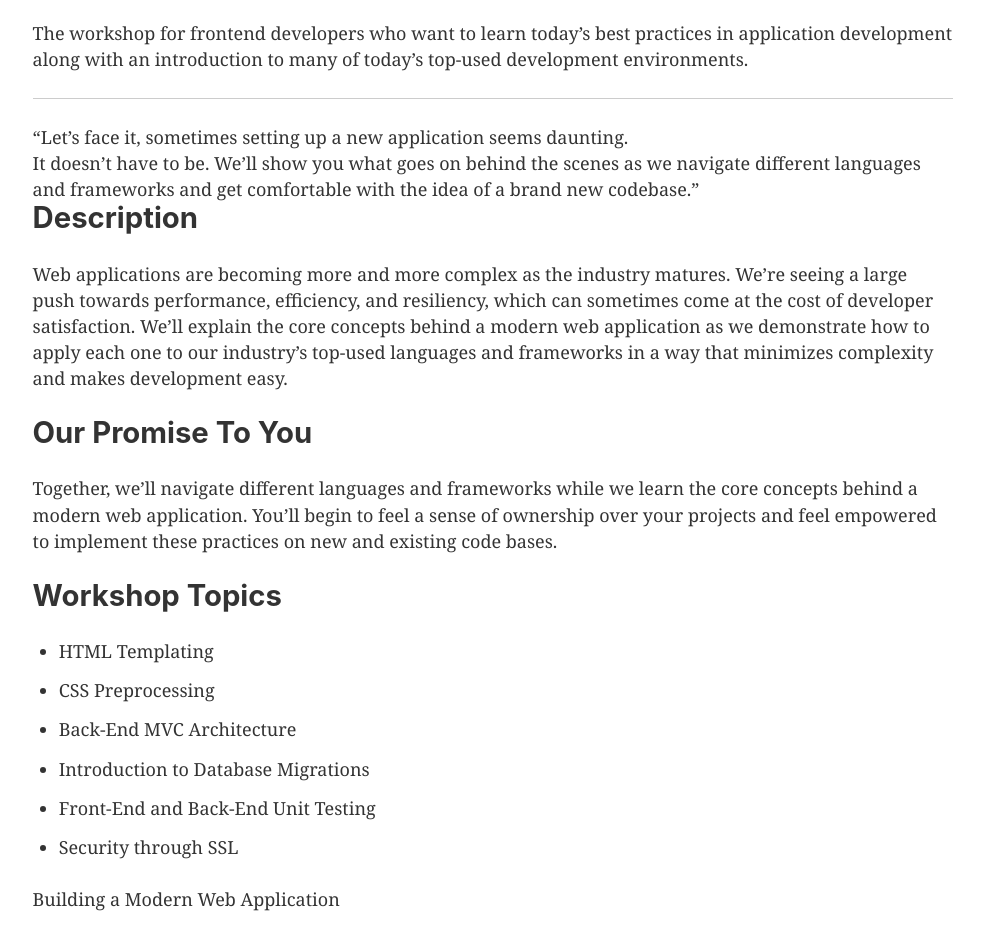
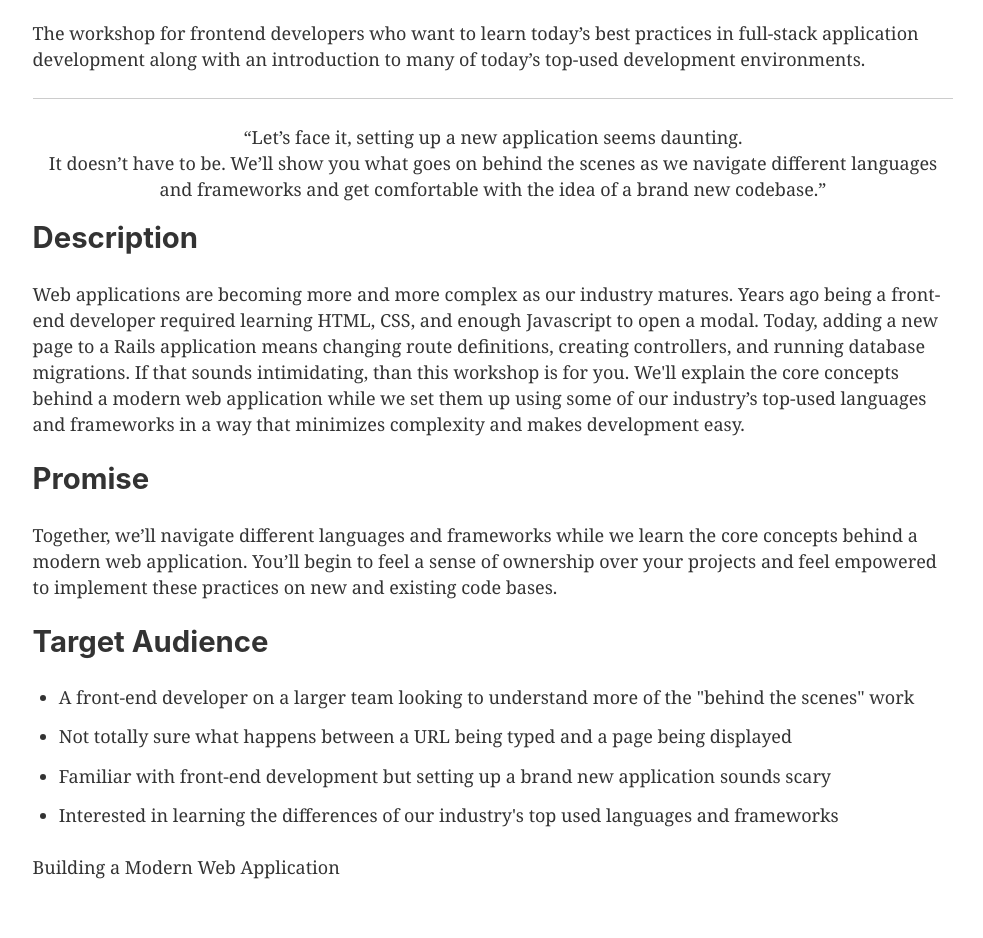
Before and after one commit to sparkbox/modern-web-application-site, a Gatsby site: page /workshop in a window 1280 px wide. Shown: the part 500-1438 px from the top of the page, without its empty margins (147-1130 px from the left). After the commit the page ends 1406 px from the top, so only its background shows below. Built offline with nearby package versions, Linux system fonts and the light colour scheme; Gatsby itself is replaced by a stand-in of ours.

Commit message:
refactor(workshop): to be more focused on front-end developers

```diff
--- a/src/pages/workshop.js
+++ b/src/pages/workshop.js
@@ -7,25 +7,23 @@ const WorkshopPage = () => (
   <Layout>
     <SEO title="Workshop" keywords={[`modern web application`, `tutorial`]} />
     <h1>Workshop</h1>
-    <p>The workshop for frontend developers who want to learn today’s best practices in application development along with an introduction to many of today’s top-used development environments.</p>
+    <p>The workshop for frontend developers who want to learn today’s best practices in full-stack application development along with an introduction to many of today’s top-used development environments.</p>
     <hr />
 
-    <q>Let’s face it, sometimes setting up a new application seems daunting. <br />It doesn’t have to be. We’ll show you what goes on behind the scenes as we navigate different languages and frameworks and get comfortable with the idea of a brand new codebase.</q>
+    <q style={{textAlign: 'center', display: 'block', marginBottom: '20px'}}>Let’s face it, setting up a new application seems daunting. <br />It doesn’t have to be. We’ll show you what goes on behind the scenes as we navigate different languages and frameworks and get comfortable with the idea of a brand new codebase.</q>
 
     <h2>Description</h2>
-    <p>Web applications are becoming more and more complex as the industry matures. We’re seeing a large push towards performance, efficiency, and resiliency, which can sometimes come at the cost of developer satisfaction. We’ll explain the core concepts behind a modern web application as we demonstrate how to apply each one to our industry’s top-used languages and frameworks in a way that minimizes complexity and makes development easy.</p>
+    <p>Web applications are becoming more and more complex as our industry matures. Years ago being a front-end developer required learning HTML, CSS, and enough Javascript to open a modal. Today, adding a new page to a Rails application means changing route definitions, creating controllers, and running database migrations. If that sounds intimidating, than this workshop is for you. We'll explain the core concepts behind a modern web application while we set them up using some of our industry’s top-used languages and frameworks in a way that minimizes complexity and makes development easy.</p>
 
-    <h2>Our Promise To You</h2>
+    <h2>Promise</h2>
     <p>Together, we’ll navigate different languages and frameworks while we learn the core concepts behind a modern web application. You’ll begin to feel a sense of ownership over your projects and feel empowered to implement these practices on new and existing code bases.</p>
 
-    <h2>Workshop Topics</h2>
+    <h2>Target Audience</h2>
     <ul>
-      <li>HTML Templating</li>
-      <li>CSS Preprocessing</li>
-      <li>Back-End MVC Architecture</li>
-      <li>Introduction to Database Migrations</li>
-      <li>Front-End and Back-End Unit Testing</li>
-      <li>Security through SSL</li>
+      <li>A front-end developer on a larger team looking to understand more of the "behind the scenes" work</li>
+      <li>Not totally sure what happens between a URL being typed and a page being displayed</li>
+      <li>Familiar with front-end development but setting up a brand new application sounds scary</li>
+      <li>Interested in learning the differences of our industry's top used languages and frameworks</li>
     </ul>
   </Layout>
 );
```
